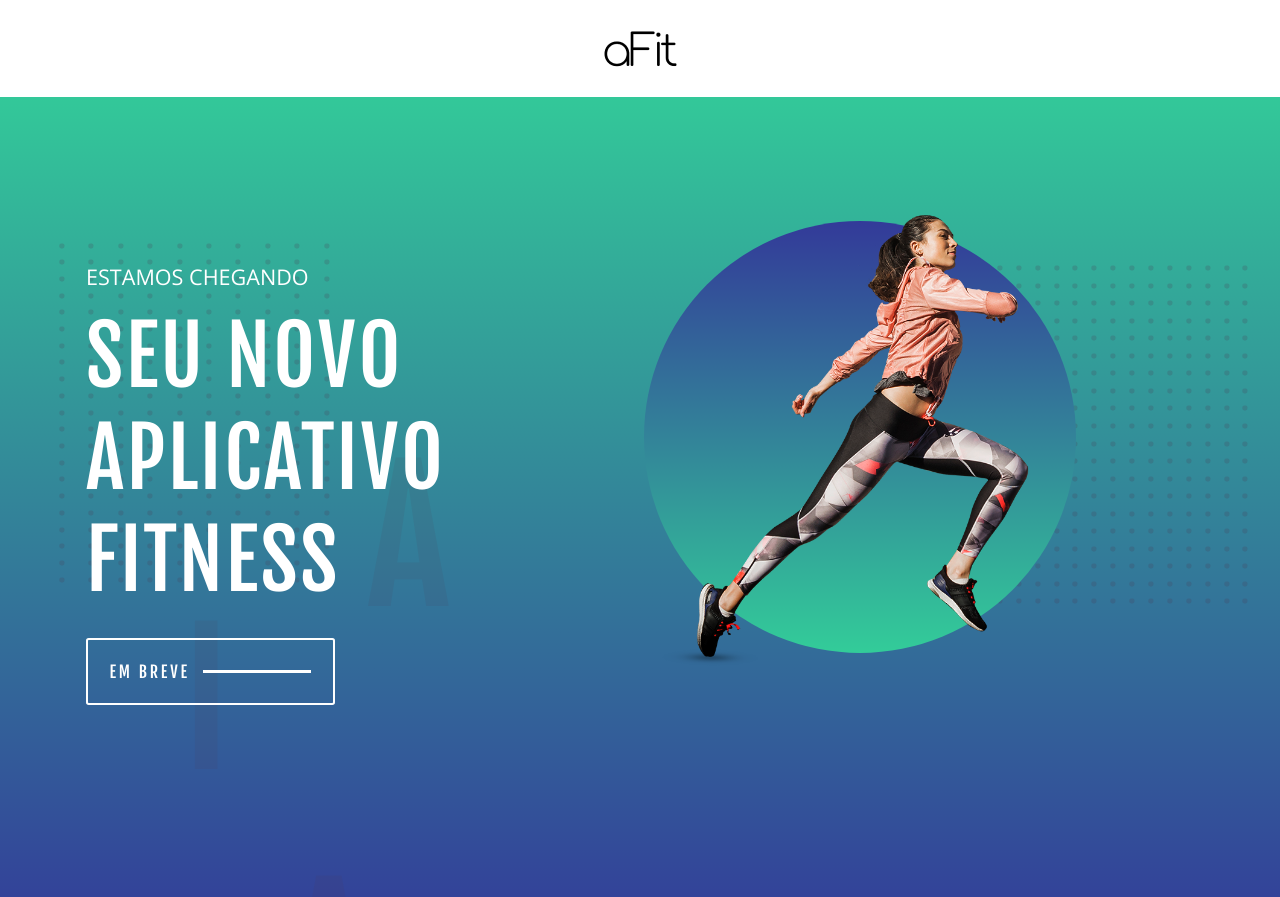
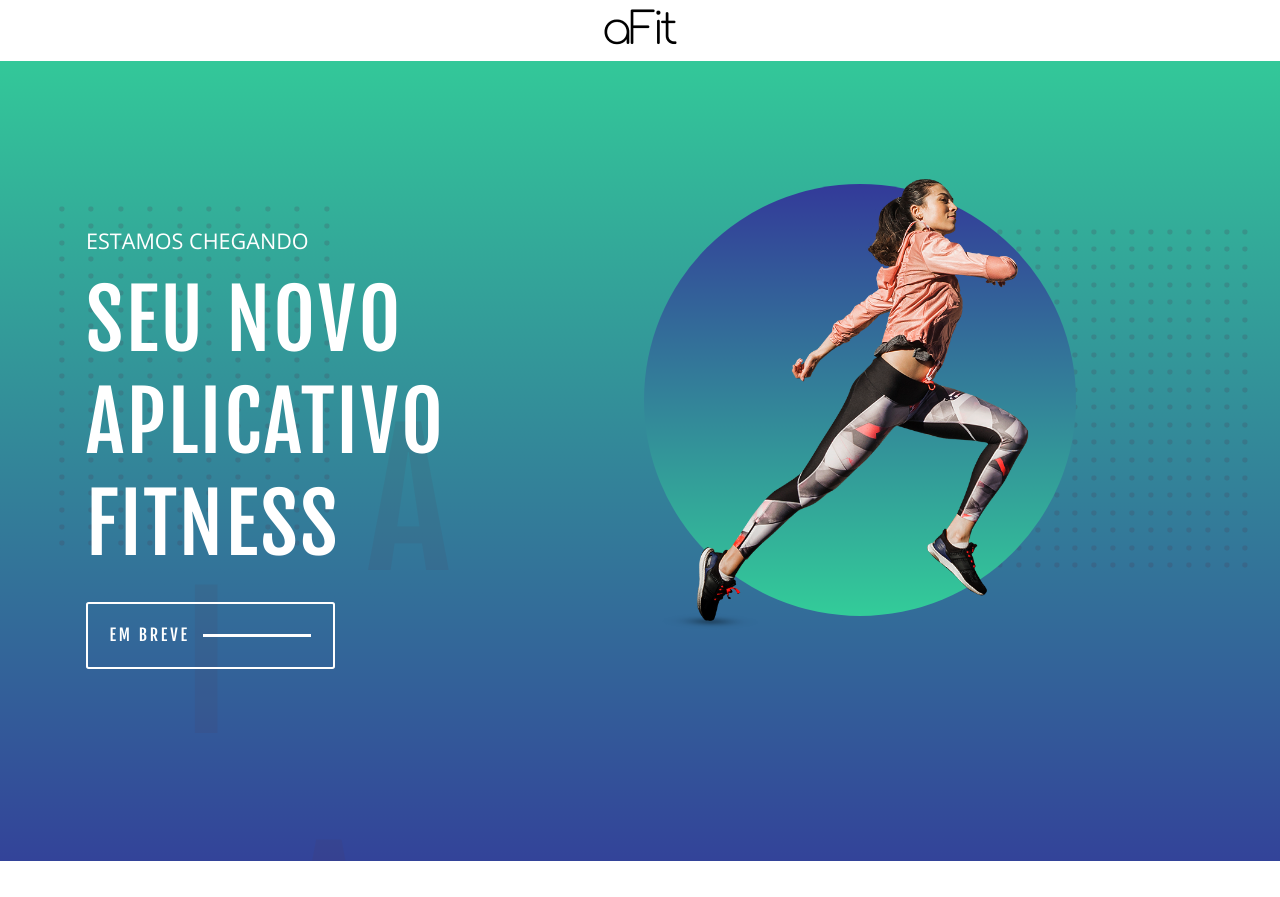
Before and after one commit to ARSJ13/afit, a plain HTML site: page index.html in a window 1280 px wide. After the commit the page ends 861 px from the top, so only its background shows below. Drawn offline with nearby package versions, Linux system fonts and the light colour scheme.

Commit message:
Adequação da logo

```diff
--- a/index.html
+++ b/index.html
@@ -4,13 +4,18 @@
   <meta charset="UTF-8">
   <meta name="viewport" content="width=device-width, initial-scale=1.0">
   <title>aFit</title>
-  <link rel="shortcut icon" href="./assets/logo.png" />
+  <link rel="shortcut icon" href="./assets/logo.png" width='50px'/>
   <link href="https://fonts.googleapis.com/css2?family=Fjalla+One&family=Open+Sans:wght@300;400&display=swap" rel="stylesheet">
   <link rel="stylesheet" href="./style.css">
 </head>
 <body>
   <header class="logo">
-    <img src="./assets/logo.png" alt="logo afit">
+    <picture>
+      <source media="(max-width: 600px)" alt="logo afit" srcset="./assets/logo.png 2x">
+      <source media="(max-width: 800px)" alt="logo afit" srcset="./assets/logo.png 1.5x">
+      <source media="(min-width: 801px)" alt="logo afit" srcset="./assets/logo.png">
+      <img src="./assets/logo.png" alt="logo afit">
+    </picture>
   </header>
   <main>
     <div class="container">
--- a/style.css
+++ b/style.css
@@ -13,8 +13,8 @@
   background-color: #fff;
   box-shadow: 0px 1px 0px rgba(0, 0, 0, 0.1);
 }
-.logo>img{
-  padding: 1rem;
+.logo>picture>img{
+  padding: 0.2rem;
 }
 
 /* Body */
```
